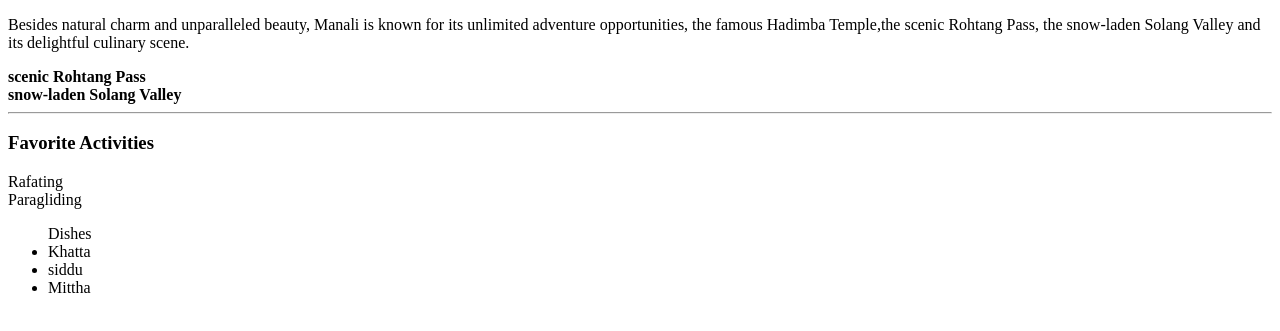
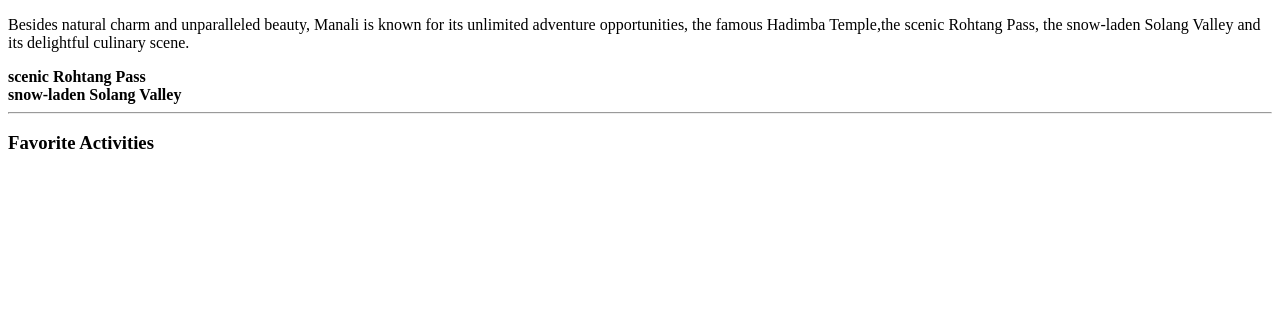
Before and after one commit to 44-563-WebApps-F23/44563-webapps-f23-assignment3-Tejaswinibobba, a plain HTML site: page index.html in a window 1280 px wide. Shown: the part 105-436 px from the top of the page. Drawn offline with Linux system fonts and the light colour scheme.

Commit message:
Update index.html

```diff
--- a/index.html
+++ b/index.html
@@ -16,28 +16,8 @@
     scenic Rohtang Pass<br>
     snow-laden Solang Valley
 </b>
-<o1>
-    <hr>
-
-   <h3>
-    Favorite Activities<br>
-   </h3>
-    Rafating<br>
-    Paragliding<br>
-
-
-
-
-</o1>
-<ul>
-     Dishes
-    <li>Khatta</li>
-    <li>siddu</li>
-    <li>Mittha</li>
-
-
-</ul>
-
+<hr>
+<h3>  Favorite Activities</h3>
 
 </body>
 </html>
```
